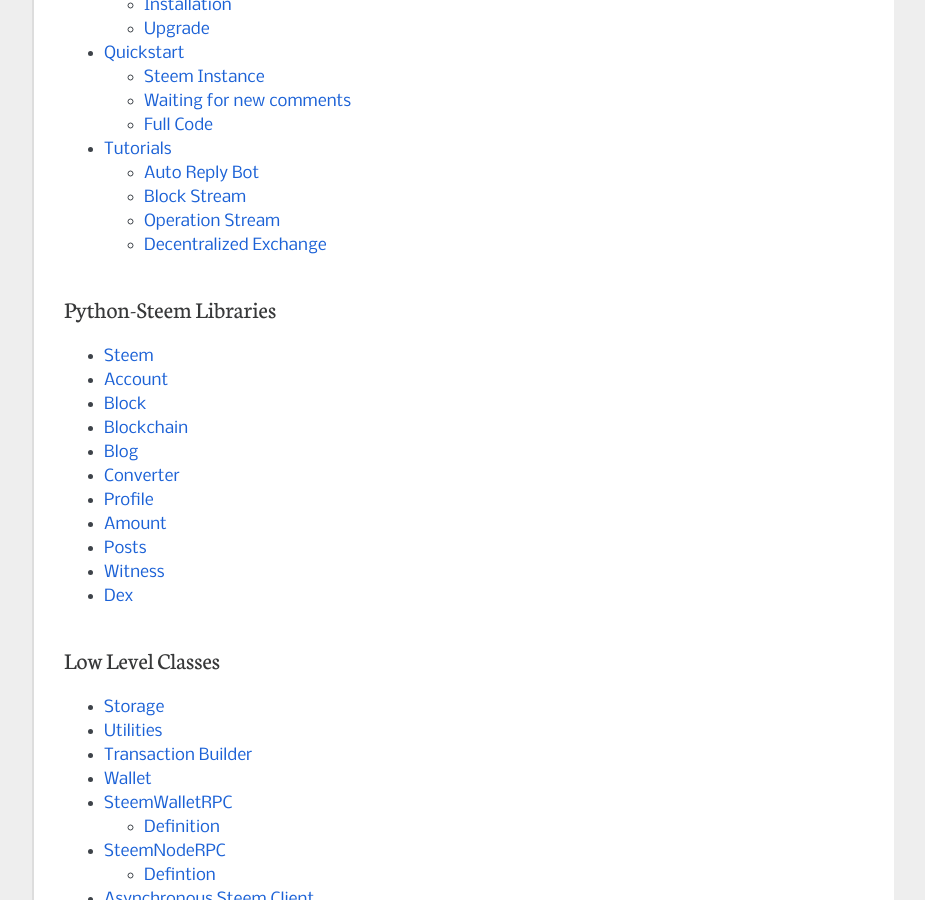
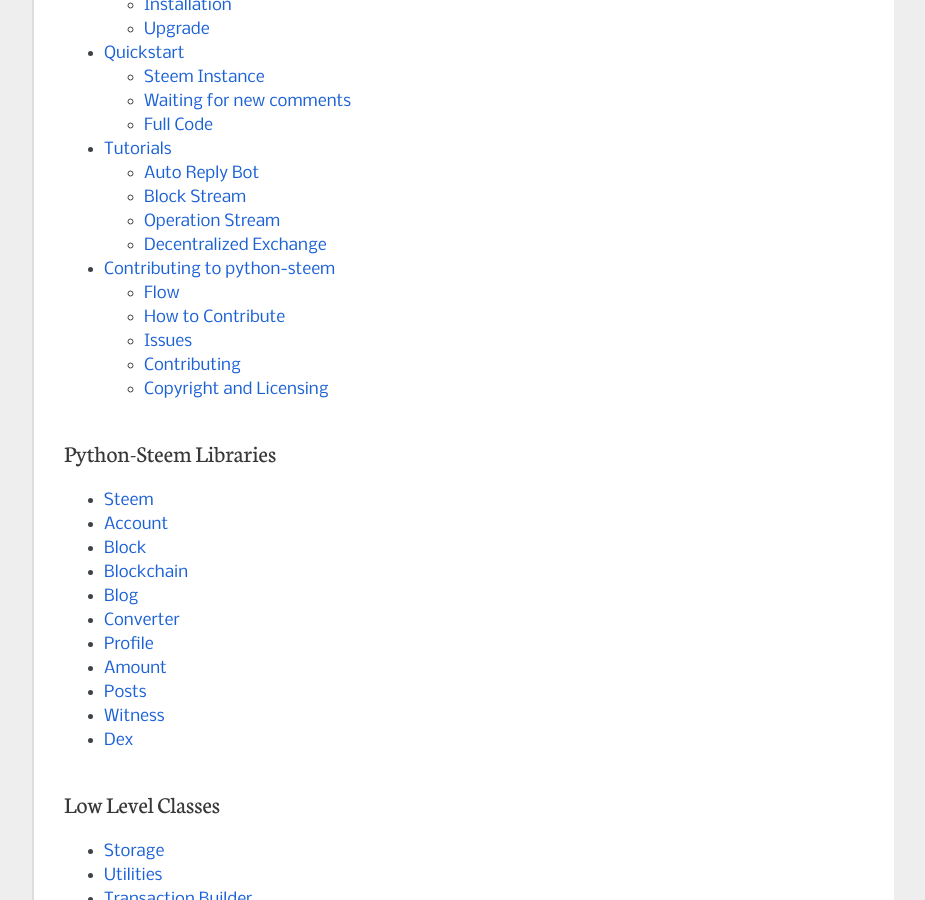
Before and after one commit to xeroc/piston-lib, a Sphinx documentation site: the page built from docs/index.rst, in a window 1280 px wide and 900 px high, scrolled down 483 px. Shown: the whole window, without its empty margins (198-1123 px from the left). Built offline with Sphinx 7.4.7, drawn with Linux system fonts in a browser that asks for light colours; some of the changed lines change nothing that is shown.

Commit message:
[docs] contributing

```diff
--- /dev/null
+++ b/docs/contribute.rst
@@ -0,0 +1,49 @@
+Contributing to python-steem
+============================
+
+We welcome your contributions to our project.
+
+Flow
+----
+
+This project makes heavy use of [git flow](http://nvie.com/posts/a-successful-git-branching-model/).
+If you are not familiar with it, then the most important thing for your
+to understand is that:
+
+    pull requests need to be made against the develop branch
+
+How to Contribute
+-----------------
+
+0. Familiarize yourself with [contributing on github](https://guides.github.com/activities/contributing-to-open-source/)
+1. Fork or branch from the master.
+2. Create commits following the commit style
+3. Start a pull request to the master branch
+4. Wait for a @xeroc or another member to review
+
+Issues
+------
+
+Feel free to submit issues and enhancement requests.
+
+Contributing
+------------
+
+Please refer to each project's style guidelines and guidelines for
+submitting patches and additions. In general, we follow the
+"fork-and-pull" Git workflow.
+
+1. **Fork** the repo on GitHub
+2. **Clone** the project to your own machine
+3. **Commit** changes to your own branch
+4. **Push** your work back up to your fork
+5. Submit a **Pull request** so that we can review your changes
+
+NOTE: Be sure to merge the latest from "upstream" before making a pull
+request!
+
+Copyright and Licensing
+-----------------------
+
+This library is open sources under the MIT license. We require your to
+release your code under that license as well.
--- a/docs/index.rst
+++ b/docs/index.rst
@@ -23,6 +23,7 @@
    installation
    quickstart
    tutorials
+   contribute
 
 
 Python-Steem Libraries
```
Also changed, not shown: 1 other file.
